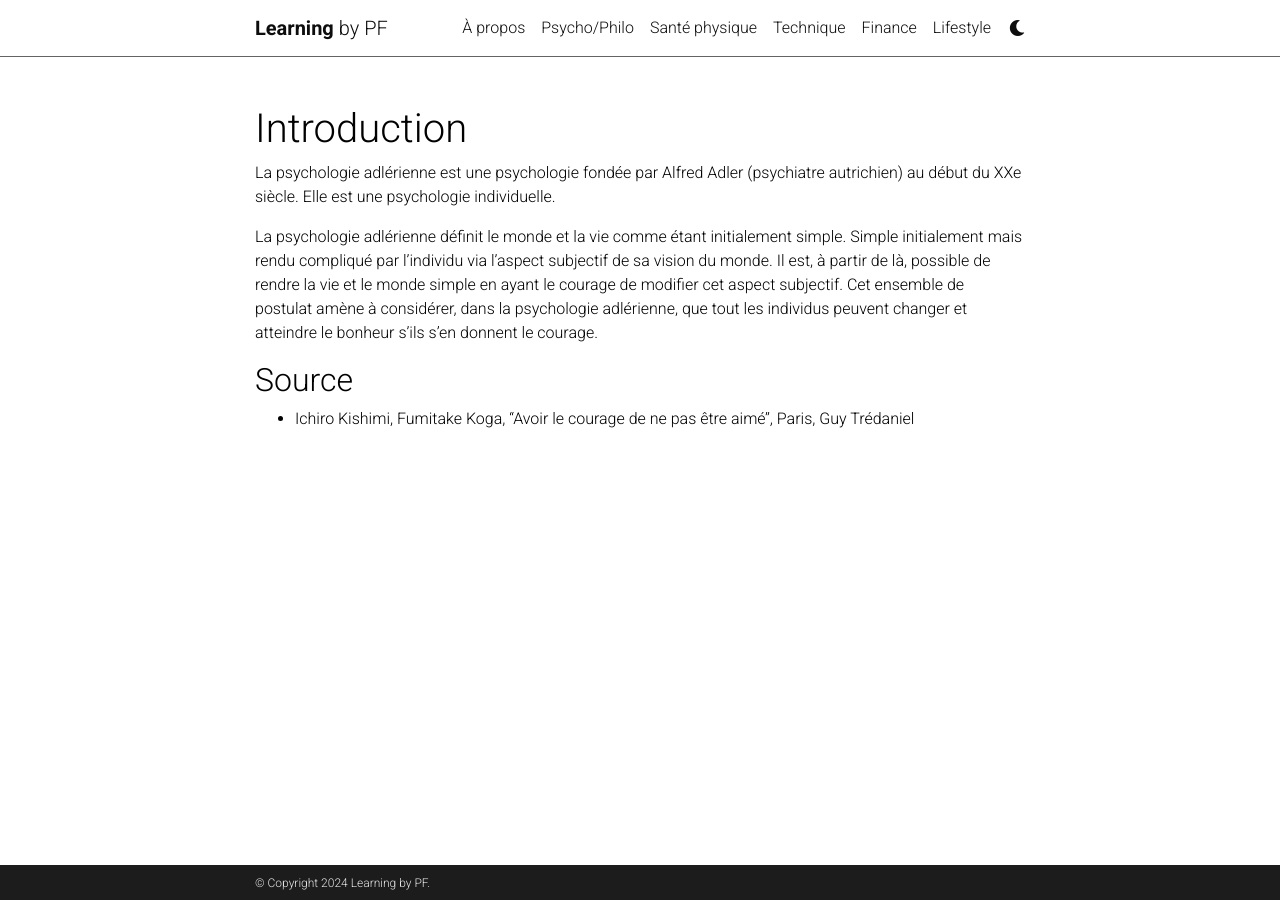
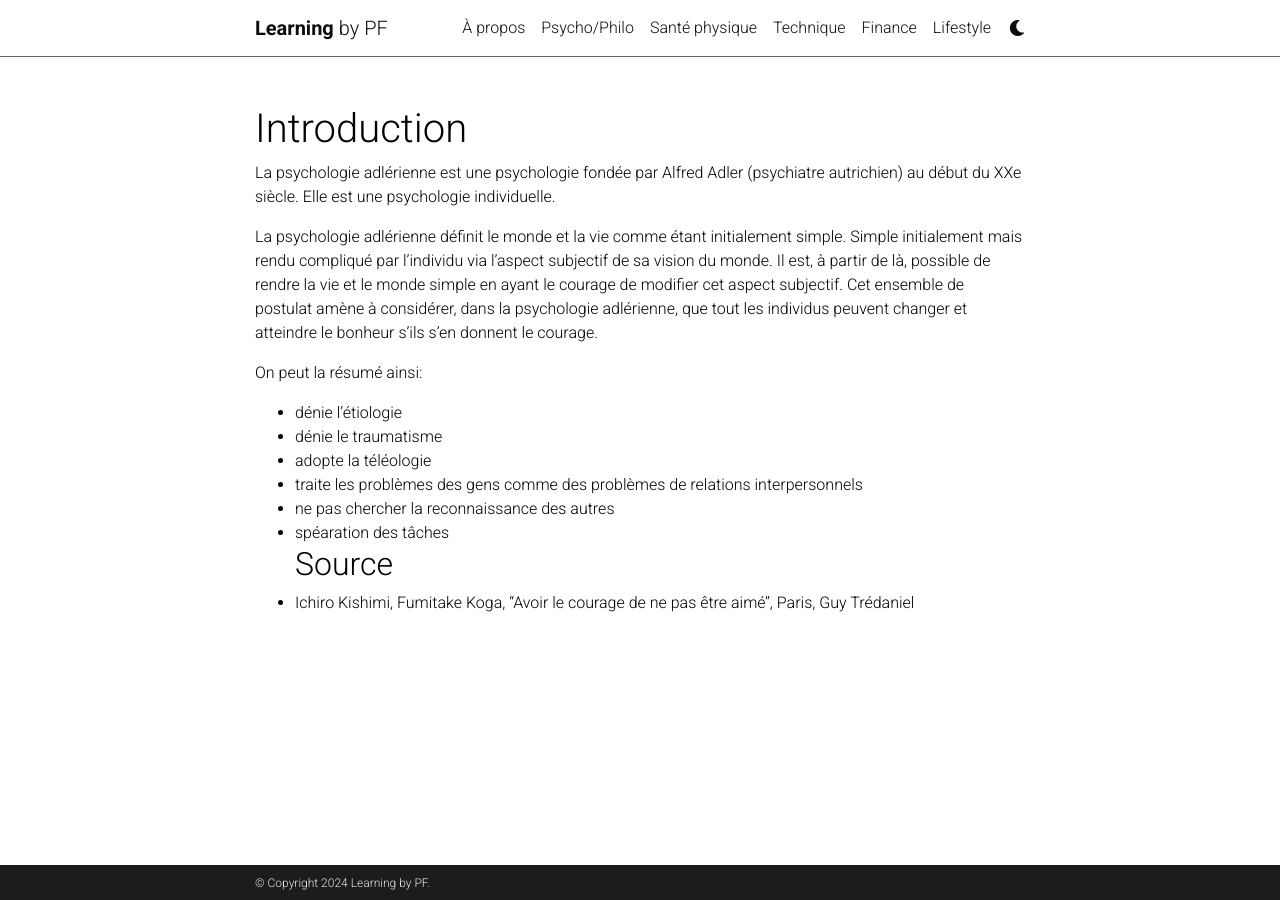
Before and after one commit to mpek29/learning, a Jekyll site: the page built from _psycho_philo/introduction.md, in a window 1280 px wide. Built offline with Jekyll 4.4.1, drawn with Linux system fonts in a browser that asks for light colours; comment, search, counter and statistics services are not loaded; a style sheet for code colours, icons or effects is not loaded.

```diff
--- a/_psycho_philo/introduction.md
+++ b/_psycho_philo/introduction.md
@@ -9,5 +9,12 @@ La psychologie adlérienne est une psychologie fondée par Alfred Adler (psychia
 
 La psychologie adlérienne définit le monde et la vie comme étant initialement simple. Simple initialement mais rendu compliqué par l'individu via l'aspect subjectif de sa vision du monde. Il est, à partir de là, possible de rendre la vie et le monde simple en ayant le courage de modifier cet aspect subjectif. Cet ensemble de postulat amène à considérer, dans la psychologie adlérienne, que tout les individus peuvent changer et atteindre le bonheur s'ils s'en donnent le courage.
 
+On peut la résumé ainsi:
+- dénie l'étiologie
+- dénie le traumatisme
+- adopte la téléologie
+- traite les problèmes des gens comme des problèmes de relations interpersonnels
+- ne pas chercher la reconnaissance des autres
+- spéaration des tâches
 ## Source
 - Ichiro Kishimi, Fumitake Koga, ''Avoir le courage de ne pas être aimé'', Paris, Guy Trédaniel
--- a/_sass/_base.scss
+++ b/_sass/_base.scss
@@ -200,7 +200,7 @@ blockquote {
 .profile.float-left {
  margin-right:1rem
 }
-@media (min-width: 576px) {
+@media (min-width: 700px) {
  .profile {
   width:30%
  }
```
Also changed, not shown: _psycho_philo/rejects_tasks_others.md (added, +88 -0 lines).
